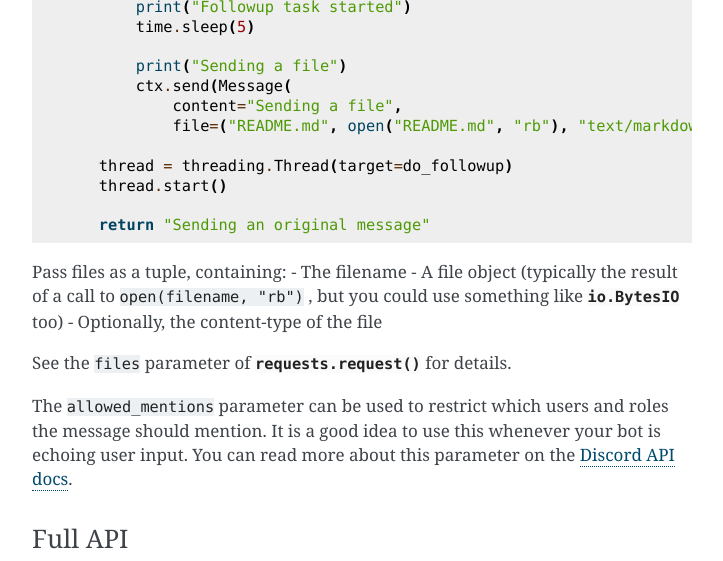
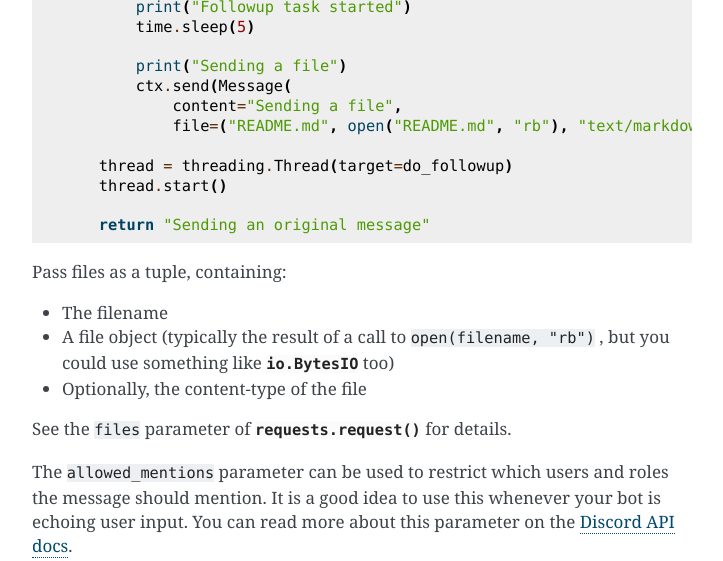
Before and after one commit to breqdev/flask-discord-interactions, a Sphinx documentation site: the page built from docs/message.rst, in a window 1280 px wide and 900 px high, scrolled down 1216 px, cut to the strip 0-561 px from the top of the window. Shown: the whole strip, without its empty margins (388-1111 px from the left). Built offline with Sphinx 7.4.7, drawn with Linux system fonts in a browser that asks for light colours.

Commit message:
Fix list markup

```diff
--- a/docs/message.rst
+++ b/docs/message.rst
@@ -77,9 +77,11 @@ For followup messages (*not* the initial response), you can also attach files:
         return "Sending an original message"
 
 Pass files as a tuple, containing:
-- The filename
-- A file object (typically the result of a call to ``open(filename, "rb")`` , but you could use something like :class:`io.BytesIO` too)
-- Optionally, the content-type of the file
+
+* The filename
+* A file object (typically the result of a call to ``open(filename, "rb")`` ,
+  but you could use something like :class:`io.BytesIO` too)
+* Optionally, the content-type of the file
 
 See the ``files`` parameter of :func:`requests.request` for details.
 
```
